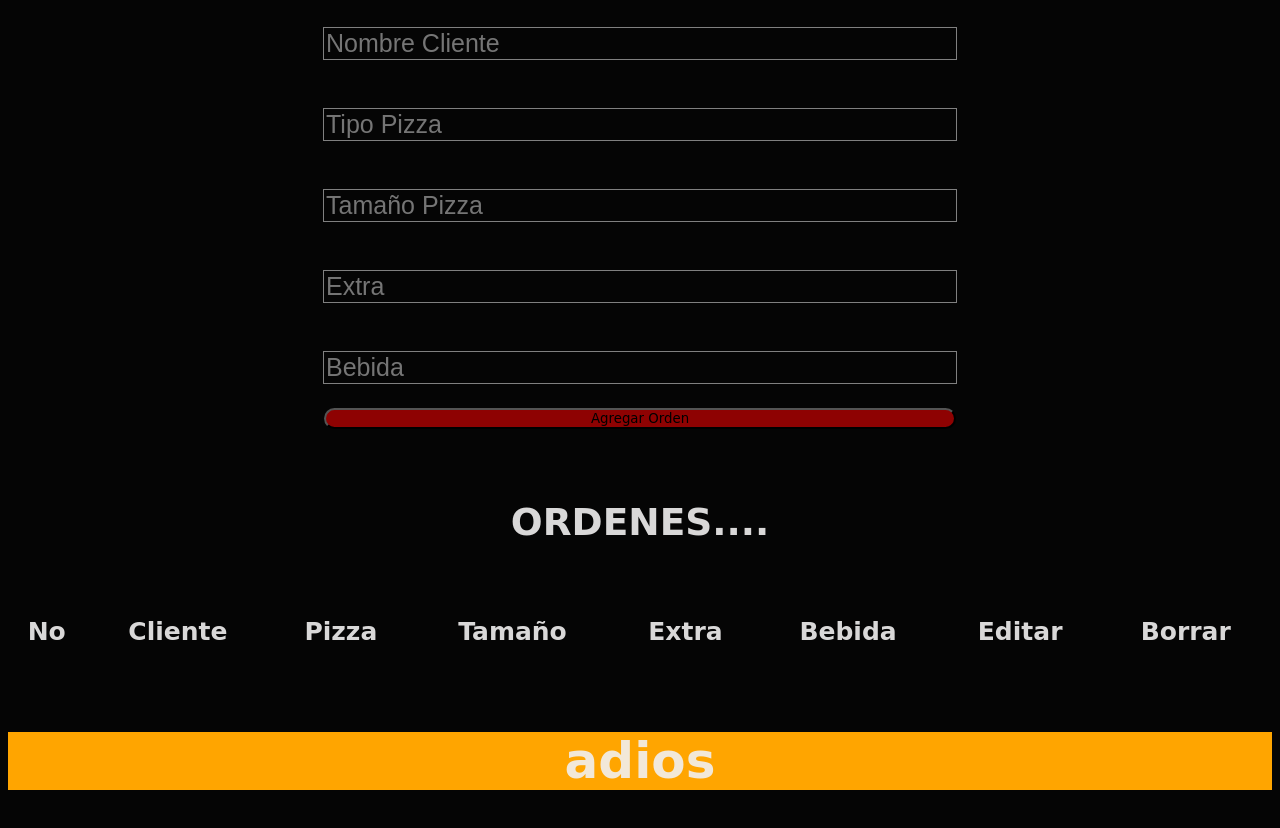
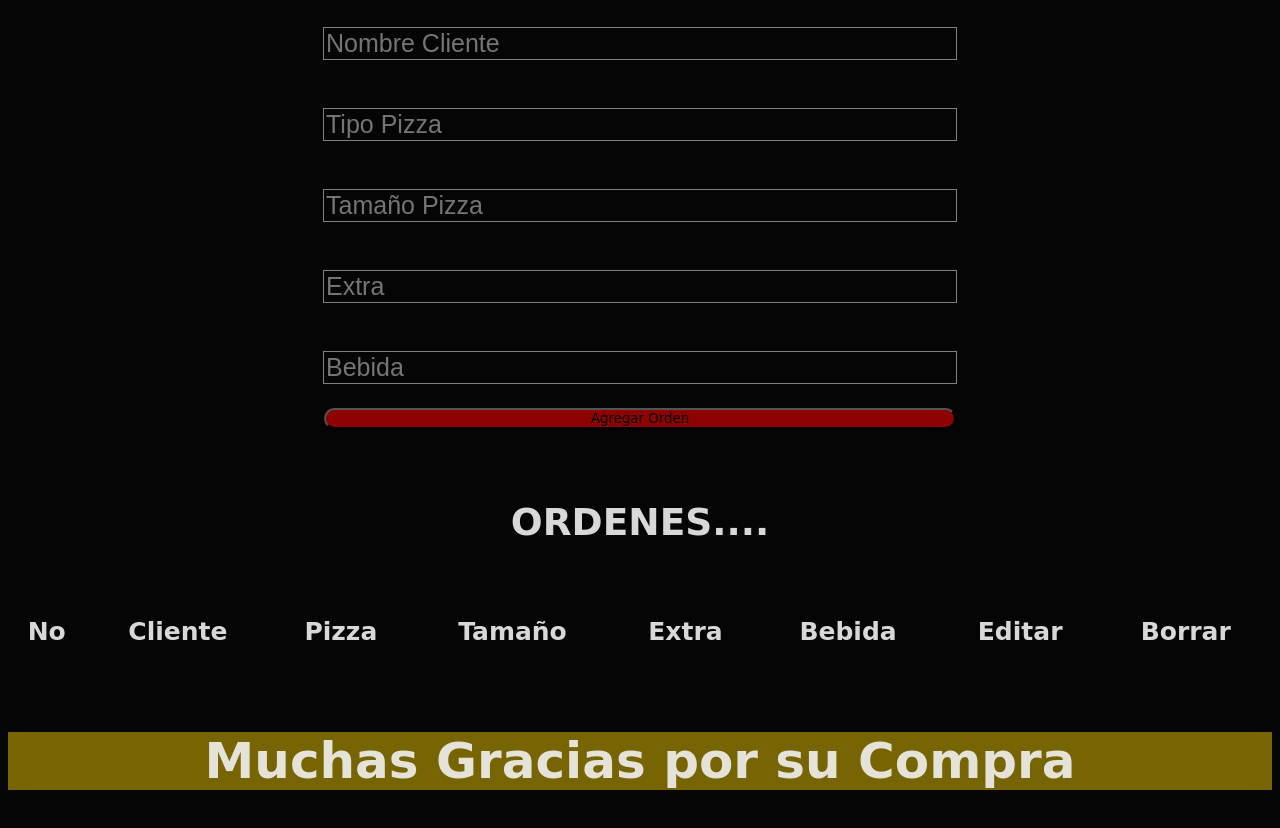
Before and after one commit to Robin0311/proyecto2.github.io, a plain HTML site: page index.html in a window 1280 px wide. Shown: the part 1165-1993 px from the top of the page. Drawn offline with Linux system fonts and the light colour scheme; a web font is replaced by a local one.

Commit message:
Quinto Commit

```diff
--- a/css/estilos.css
+++ b/css/estilos.css
@@ -80,7 +80,7 @@ td{
 }
 
 footer{
-  background-color: orange;
+  background-color: rgba(255, 213, 0, 0.456);
   text-align: center;
   margin-top: auto;
 
--- a/index.html
+++ b/index.html
@@ -70,7 +70,7 @@
 
       <footer>
 
-        <h1>adios</h1>
+        <h1>Muchas Gracias por su Compra</h1>
 
       </footer>
 
```
